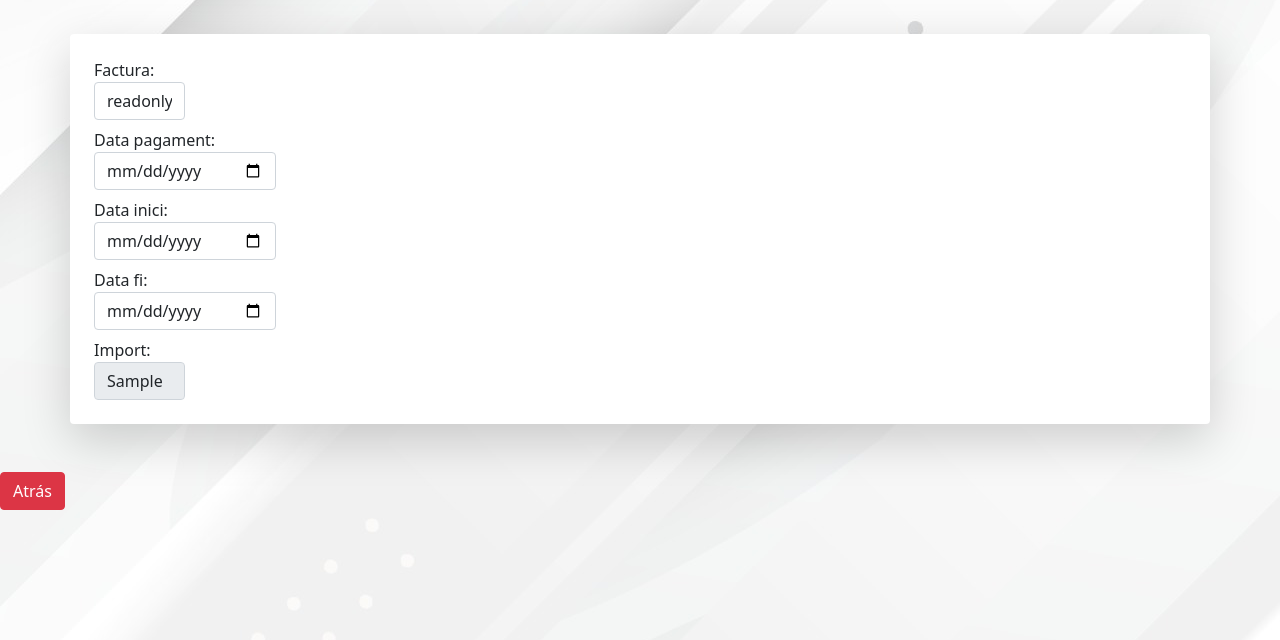
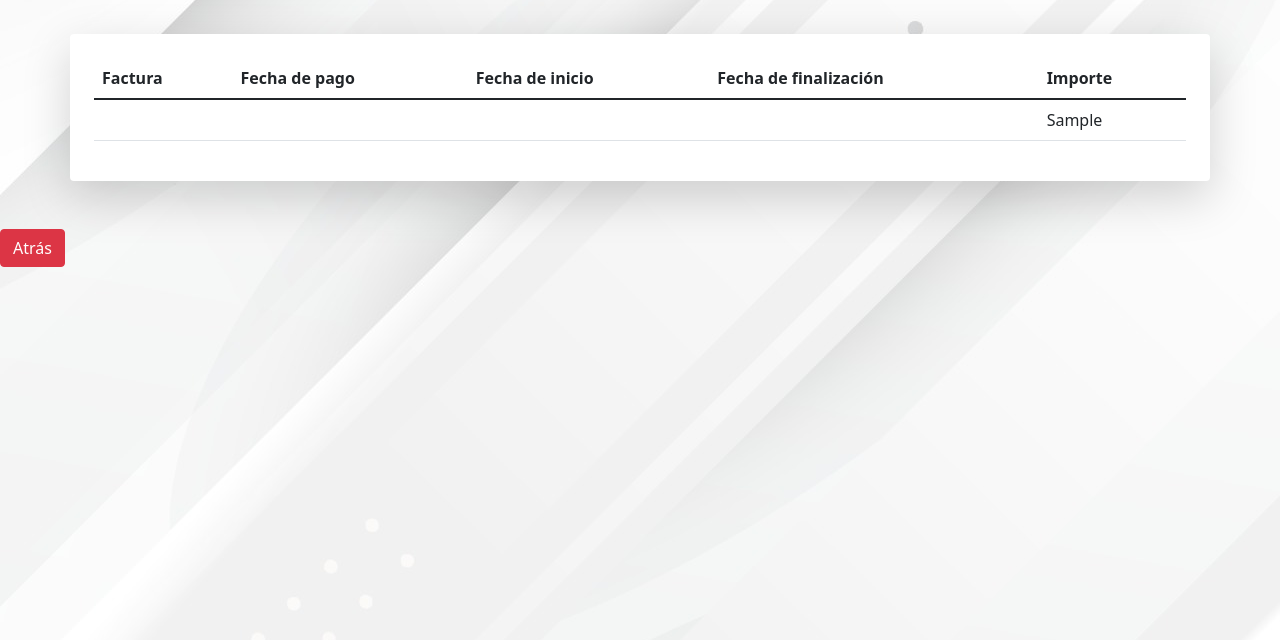
Before and after one commit to Joan6ALC/Base-de-Datos-2, a PHP site: page /veureFacturesPagades.php in a window 1280 px wide. Shown: the part 58-698 px from the top of the page. Run offline with PHP 8.4, Linux system fonts and the light colour scheme; the visitor is signed in with stand-in values (Sample User, id 1); tables that the repository leaves empty or names only in its code hold one stand-in row (values such as "Sample post"); data that the repository does not hold is empty; some libraries are stand-ins or nearby versions.

Commit message:
nomes falta  veurefactures

```diff
--- a/veureFacturesPagades.php
+++ b/veureFacturesPagades.php
@@ -43,37 +43,38 @@
                 $dataFifila = $fila["dataFinal"];
                 $importfila = $fila["import"];
 
-                //html que imprimirà la factura, la data en la qual s'ha realitzat el pagament
+                //taula de bootstrap que imprimirà la factura, la data en la qual s'ha realitzat el pagament
                 //la data inici, la data fi i l'import de les factures que ja han estat pagades
+
+
                 echo '<div class="container">
                 <div class = "padding"><br></div>
                 <div class = "row">
                         <div class="shadow-lg p-4 mb-5 bg-body rounded">
-                            <div class="d-grid gap-2">
-                                <div class="col-md-1">
-                                    <label>Factura:</label>
-                                    <input name="fac" class="form-control" value='.$trob.' readonly>
-                                </div>
-                                <div class="col-md-2">
-                                <label>Data pagament:</label>
-                                <input type="date" name="datapag" class="form-control" value ='.$datapagfila.' readonly>
-                                </div>
-                                <div class="col-md-2">
-                                    <label>Data inici:</label>
-                                    <input type="date" name="datain" class="form-control" value ='.$dataInfila.' readonly>
-                                </div>
-                                <div class="col-md-2">
-                                    <label>Data fi:</label>
-                                    <input type="date" name="datafi" class="form-control" value ='.$dataFifila.' readonly>
-                                </div>
-                                <div class="col-md-1">
-                                    <label>Import:</label>
-                                    <input name="num" class="form-control" value='.$importfila.' readonly>
-                                </div>
-                            </div>
+                        <table class="table">
+                        <thead>
+                          <tr>
+                            <th scope="col">Factura</th>
+                            <th scope="col">Fecha de pago</th>
+                            <th scope="col">Fecha de inicio</th>
+                            <th scope="col">Fecha de finalización</th>
+                            <th scope="col">Importe</th>
+                          </tr>
+                        </thead>
+                        <tbody>
+                          <tr>
+                            <td>'.$trob.'</td>
+                            <td>'.$datapagfila.'</td>
+                            <td>'.$dataInfila.'</td>
+                            <td>'.$dataFifila.'</td>
+                            <td>'.$importfila.'</td>
+                          </tr>
+                        </tbody>
+                      </table>
                         </div>
                     </div>
             </div>';
+
             }
 
         ?>
```
Also changed, not shown: veureFactures.php (+26 -31 lines), veureFacturesNoPagades.php (+25 -24 lines).
